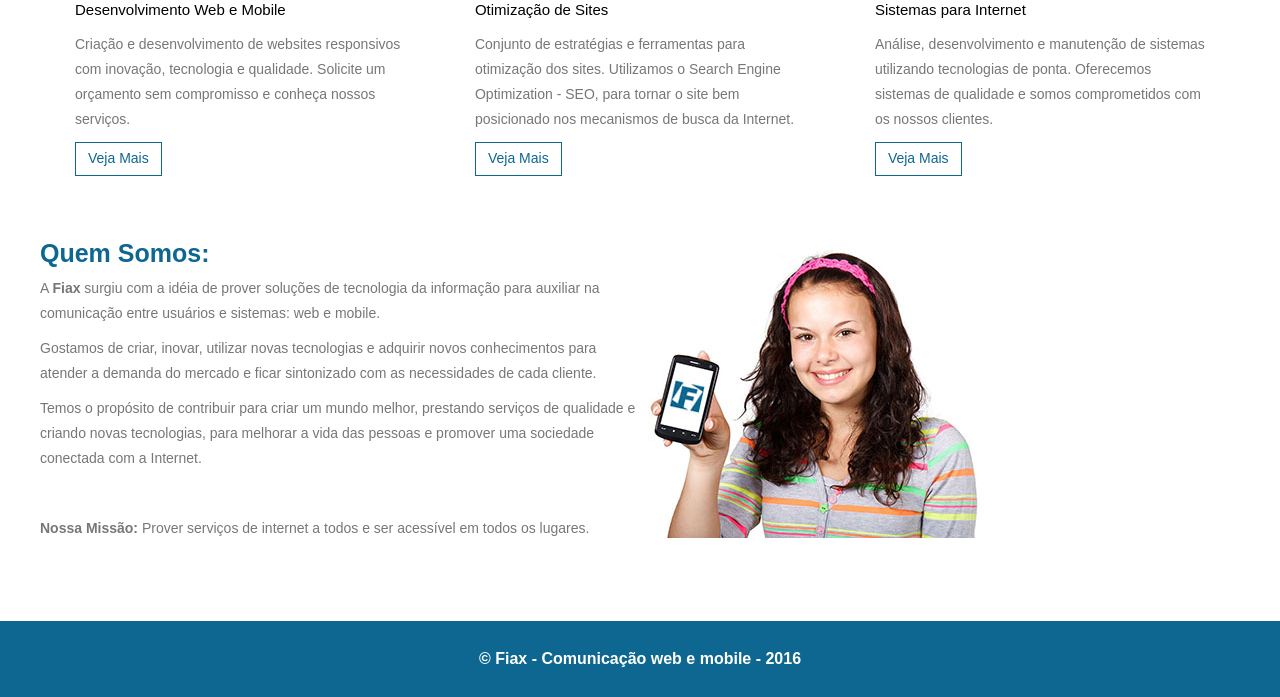
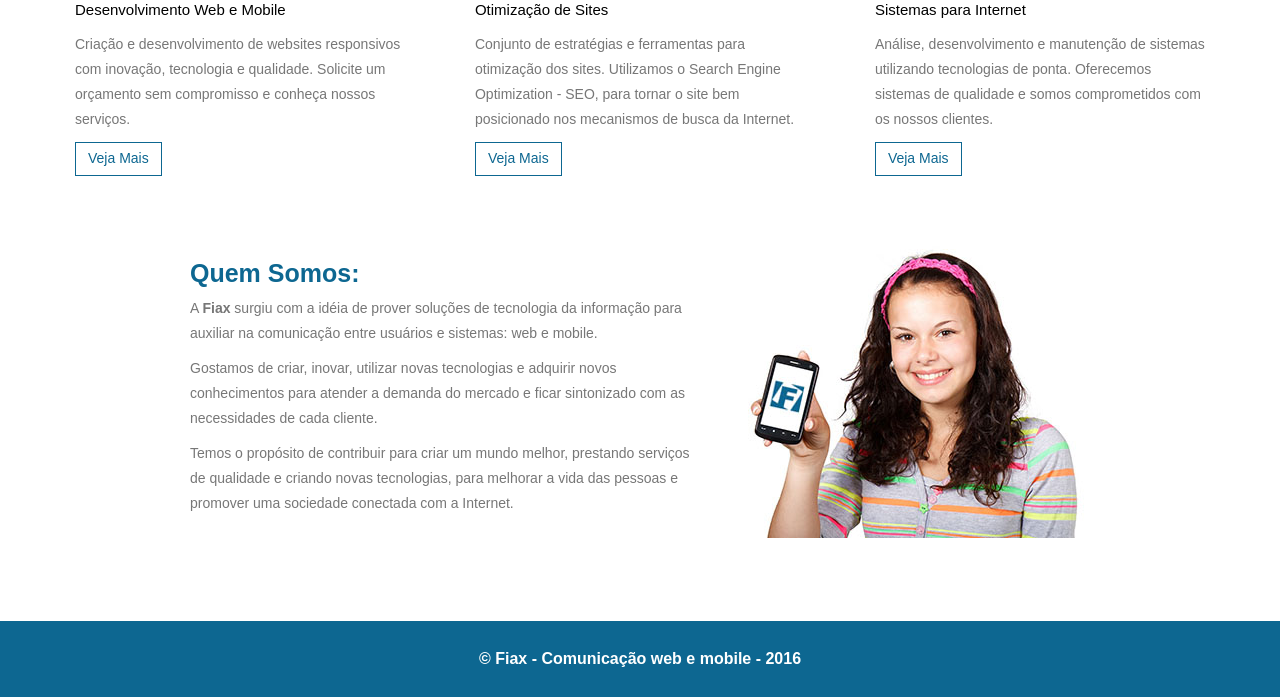
Before and after one commit to isaacuchoa/Fiax, a PHP site: page / in a window 1280 px wide. Shown: the part 897-1594 px from the top of the page. Run offline with PHP 8.4, Linux system fonts and the light colour scheme; some libraries are stand-ins or nearby versions.

Commit message:
alterações página quem somos

```diff
--- a/css/style.css
+++ b/css/style.css
@@ -227,6 +227,16 @@ header .logo img {
   overflow: hidden;
   display: inline-block;
   width: 100% !important; }
+
+
+.zoom-container1 {
+  position: relative;
+  overflow: hidden;
+  margin-top: 20px;
+  width: 900px; margin:0 auto; !important;
+
+
+}
 
 p.produtos-hm a {
   color: #fff;
@@ -983,14 +993,14 @@ a.button.bt2 {
 
 /*************************************QUEM SOMOS*****************************/
 #left-somos {
-  width: 600px;
+  width: 500px;
   float: left;
-  margin-top: 20px; }
+  margin-top: 40px; }
 
 #right-somos {
   width: 350px;
   float: left;
-  margin-top: 20px; }
+  margin-top: 20px; margin-left: 50px; }
 
 /*****************************SERVI├çOS ***************************************/
 .left-serv {
--- a/css/style.scss
+++ b/css/style.scss
@@ -118,8 +118,8 @@ header .logo img{display: inline-block;margin: auto;padding: 10px;max-width: 210
 	display: inline-block;
 	width: 100% !important;
 
+}
 
-}
 
 p.produtos-hm a{color: #fff; font-size: 18px;}
 p.produtos-hm a:hover {color: #ccc; text-decoration: underline;}
--- a/index.php
+++ b/index.php
@@ -50,6 +50,15 @@
 		});
 	</script>
 
+	<script type="text/javascript">
+		jQuery(document).ready(function($) {
+		    $(".scroll").click(function(event){
+		        event.preventDefault();
+		        $('html,body').animate({scrollTop:$(this.hash).offset().top}, 1400);
+		   });
+		});
+</script>
+
 
 	<!--[if lt IE 8]>
        <div style=' clear: both; text-align:center; position: relative;'>
@@ -74,7 +83,7 @@
 			<div id="cssmenu">
 				<ul>
 				   <li class='active'><a href="index.php">Home</a></li>
-				   <li><a href="#left-somos">Quem Somos</a></li>
+				   <li><a href="#left-somos" class="scroll">Quem Somos</a></li>
 				   <li><a href="servicos.php">Serviços</a></li>
 				   <li><a href="contato.php">Fale Conosco</a></li>
 				</ul>
@@ -157,7 +166,7 @@
 				</div><!-- END ROW -->
 				<div class="row"><!-- QUEM SOMOS -->
 					<div class="wrap-content">
-						<div class="zoom-container">
+						<div class="zoom-container1">
 									<div id="left-somos">
 										<h1>Quem Somos:</h1>
 										<p>
@@ -169,7 +178,7 @@
 										para melhorar a vida das pessoas e promover uma sociedade conectada com a Internet.</p>
 										<br>
 
-										<p><strong>Nossa Missão:</strong> Prover serviços de internet a todos e ser acessível em todos os lugares. </p>
+
 
 									</div>
 							<div id="right-somos"><img src="images/banner2-qs.jpg" alt="banner página quem somos"/></div>
```
